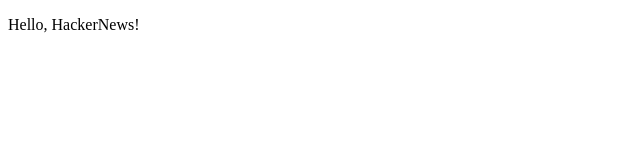
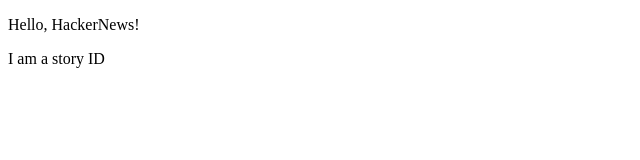
Before and after one commit to abhi18av-abandoned/hackernews-client-base, a React (Create React App) app: page / in a window 1280 px wide. Shown: the top 160 px of the page, without its empty margins (0-640 px from the left). Built offline with nearby package versions, Linux system fonts and the light colour scheme.

Commit message:
render a simple story id via useEffect

```diff
--- a/src/App.js
+++ b/src/App.js
@@ -1,11 +1,25 @@
-import React from 'react';
+import React, {useEffect, useState} from 'react';
+import axios from 'axios';
 
 //=============================
 // constants
 //=============================
 
+const baseUrl = `https://hacker-news.firebaseio.com/v0`;
+const newStoriesUrl = `${baseUrl}/newstories.json`;
+const storyUrl = `${baseUrl}/item/`;
+
+
+const getStoryIds = async () => {
+    return await axios.get(newStoriesUrl).then((data) => data);
+};
+
 //=============================
 // utils
+//=============================
+
+//=============================
+// services
 //=============================
 
 //=============================
@@ -24,9 +38,6 @@
 // styles
 //=============================
 
-//=============================
-// services
-//=============================
 
 //=============================
 // selectors
@@ -43,8 +54,18 @@
 
 export const App = () => {
 
+    const [storyIds, setStoryIds] = useState([]);
+
+    useEffect(() => {
+        setStoryIds('I am a story ID');
+    }, []);
+
+
     return (
-        <p>Hello, HackerNews!</p>
+        <>
+            <p>Hello, HackerNews!</p>
+            <p>{storyIds}</p>
+        </>
     );
 
 };
```
